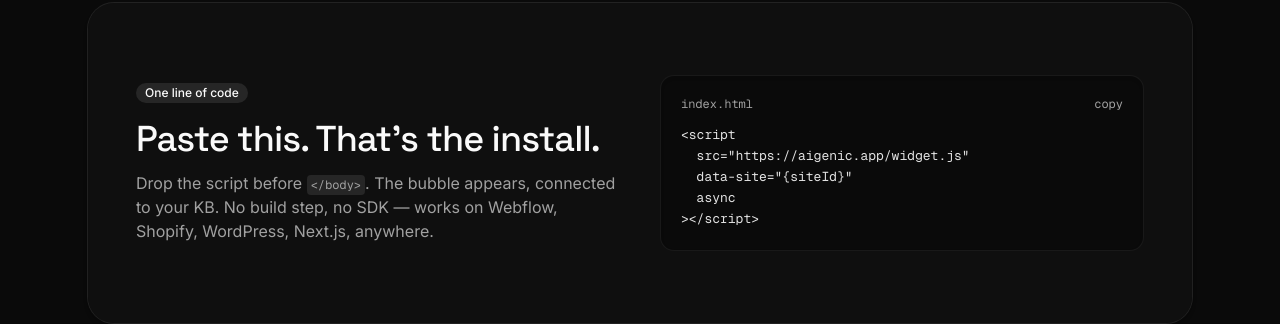
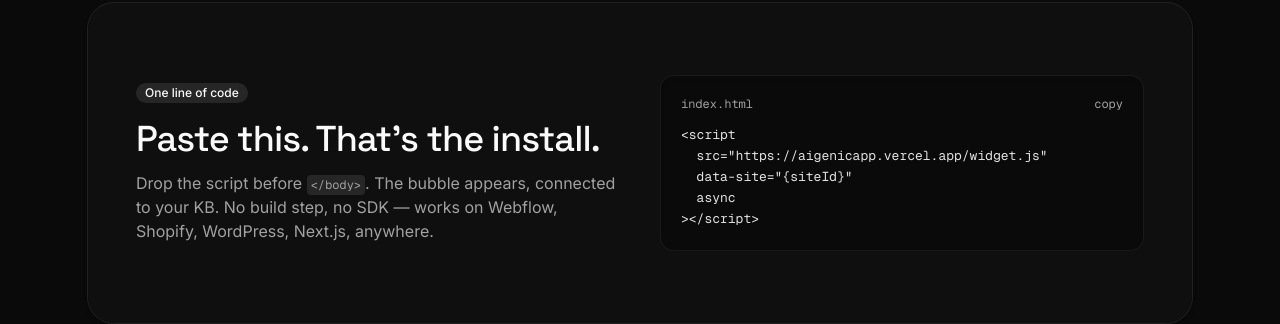
Before and after one commit to RakibulIslamm/aigenic, a Next.js app in the folder aigenic_app/: page / in a window 1280 px wide. Shown: the part 2080-2404 px from the top of the page. Built offline with nearby package versions, Linux system fonts and the light colour scheme; no server answers.

Commit message:
fix: update widget script URL to point to the new Vercel deployment

```diff
--- a/aigenic_app/app/page.tsx
+++ b/aigenic_app/app/page.tsx
@@ -302,7 +302,7 @@ function EmbedPreview() {
             </div>
             <pre className="overflow-x-auto whitespace-pre text-[12px] leading-relaxed text-foreground/90 sm:text-[13px]">
 {`<script
-  src="https://aigenic.app/widget.js"
+  src="https://aigenicapp.vercel.app/widget.js"
   data-site="{siteId}"
   async
 ></script>`}
```
Also changed, not shown: 2 other files (tests, documents, lock files or other folders).
